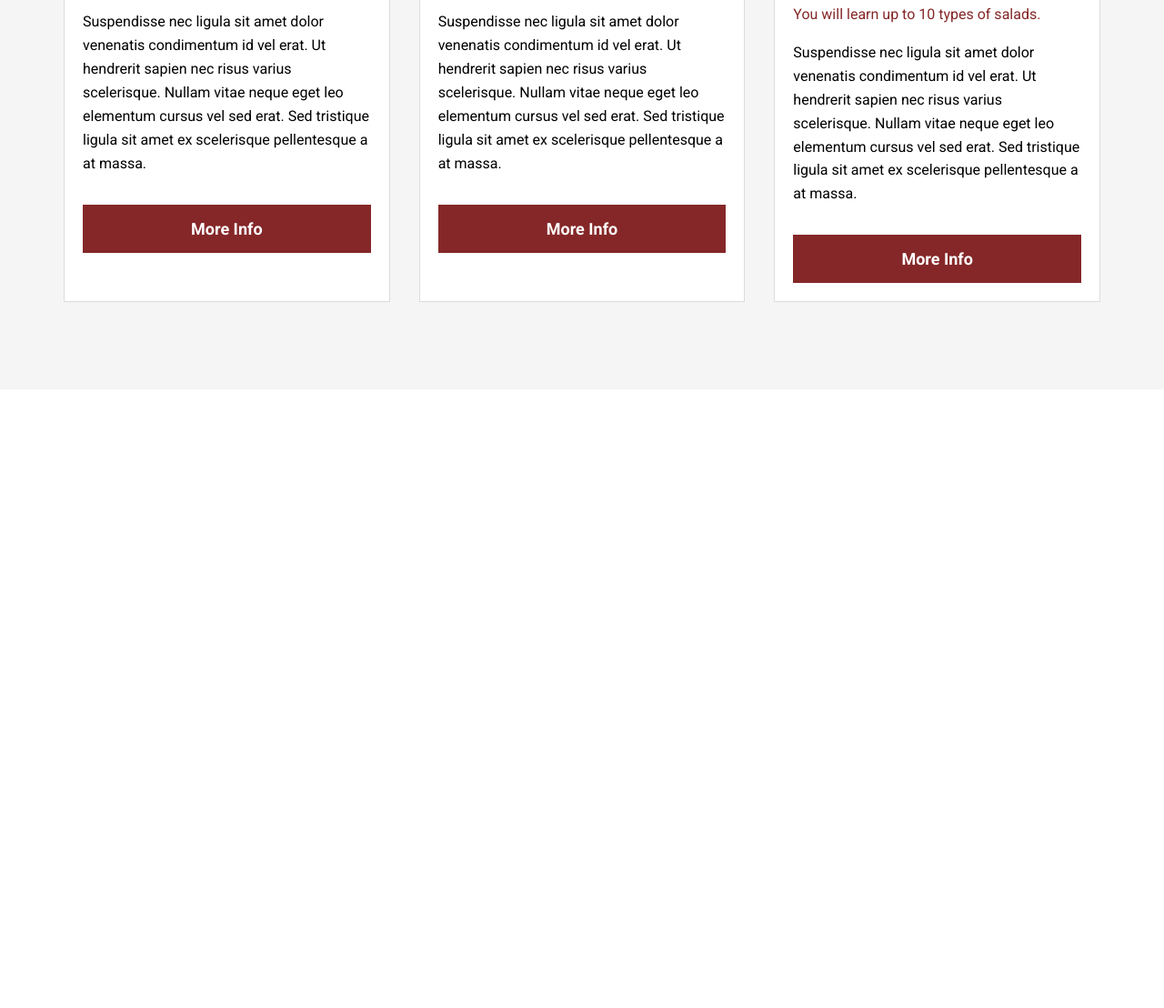
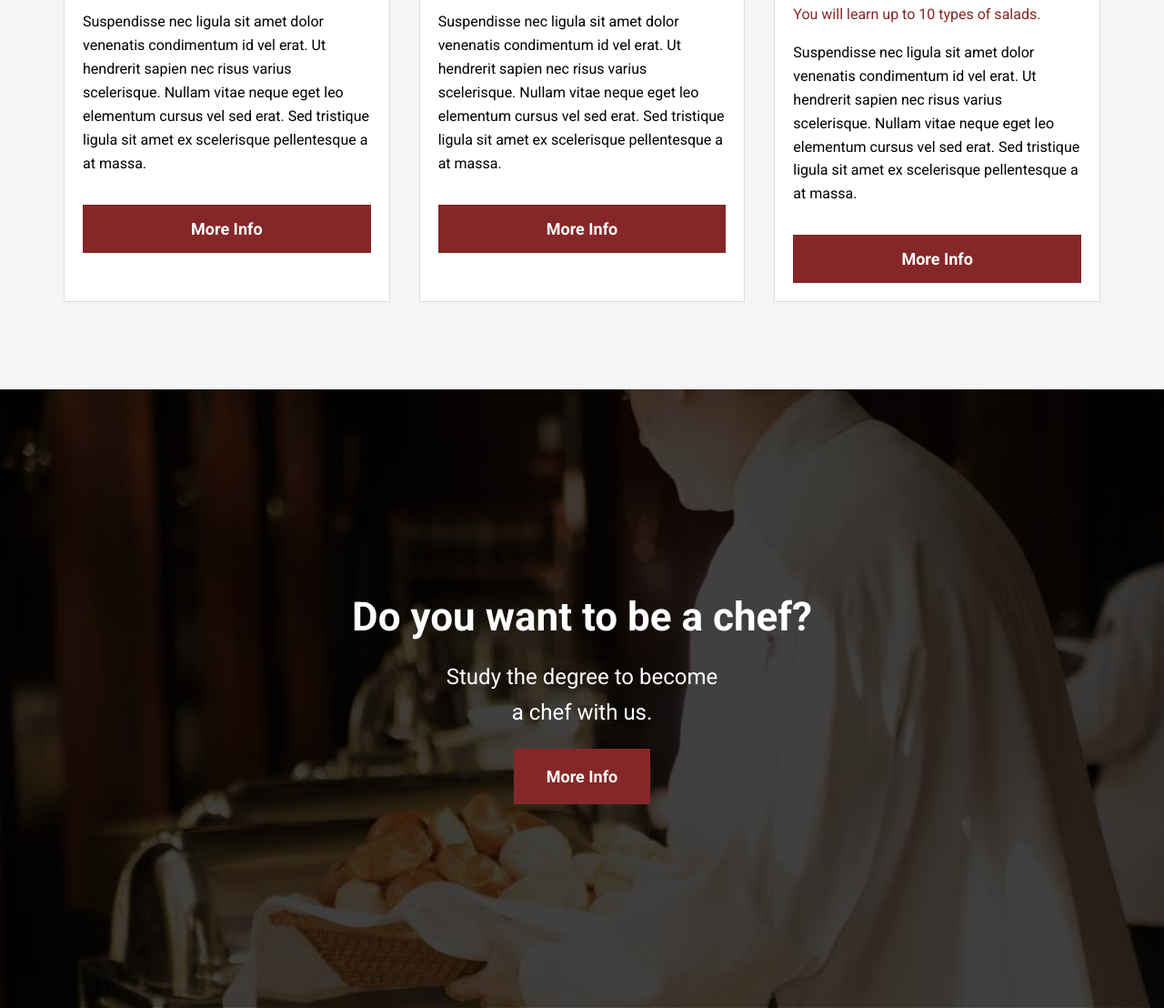
Before and after one commit to enriquesamudio99/twelve-cooking-scholl, a website: page index.html in a window 1280 px wide. Shown: the part 3148-4256 px from the top of the page at 91% size. Before the commit the page ends 3576 px from the top, so only its background shows below. Drawn offline with Linux system fonts and the light colour scheme.

Commit message:
School section done

```diff
--- a/index.html
+++ b/index.html
@@ -155,5 +155,11 @@
             </div>
         </div>
     </main>
+
+    <section class="school">
+        <h2 class="school__heading">Do you want to be a chef?</h2>
+        <p class="school__text">Study the degree to become a chef with us.</p>
+        <a href="#" class="school__link">More Info</a>
+    </section>
 </body>
 </html>
--- a/src/scss/ui/content/_index.scss
+++ b/src/scss/ui/content/_index.scss
@@ -1,3 +1,4 @@
 @forward "blocks";
 @forward "about-us";
 @forward "lessons";
+@forward "school";
--- /dev/null
+++ b/src/scss/ui/content/_school.scss
@@ -0,0 +1,28 @@
+@use "base/variables" as v;
+@use "base/mixins" as m;
+
+.school {
+    padding: 14rem 0;
+    background-image: linear-gradient(to right, rgba(0,0,0,.5) 0%, rgba(0,0,0,.5) 100%), url(../img/chef_bg.jpg);
+    background-repeat: no-repeat;
+    background-position: center center;
+    background-size: cover;
+    text-align: center;
+    color: v.$white;
+
+    &__heading {
+        margin-bottom: 1.25rem;
+    }
+
+    &__text {
+        font-size: 1.5rem;
+        width: calc(100% - 2rem);
+        max-width: 300px;
+        margin: 0 auto 1.25rem;
+    }
+
+    &__link {
+        @include m.btn(v.$primary, v.$white);
+        padding: 1rem 2.25rem;
+    }
+}
```
Also changed, not shown: build/css/app.css, 1 other file.
